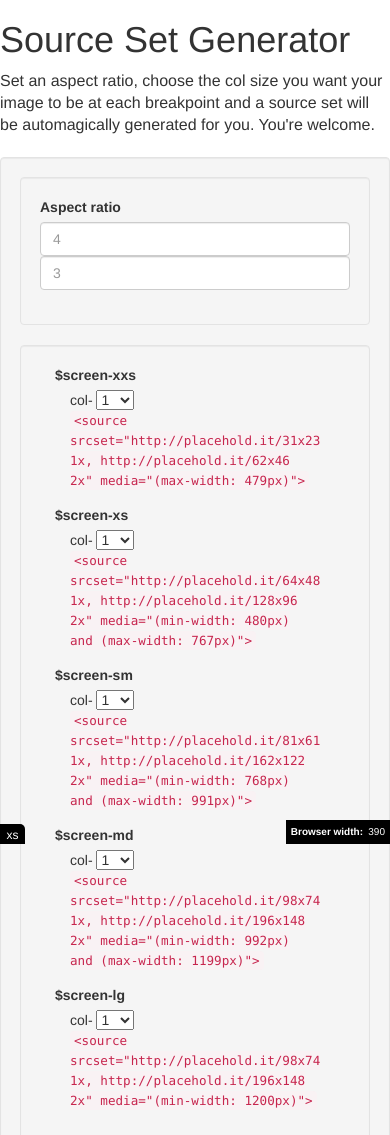
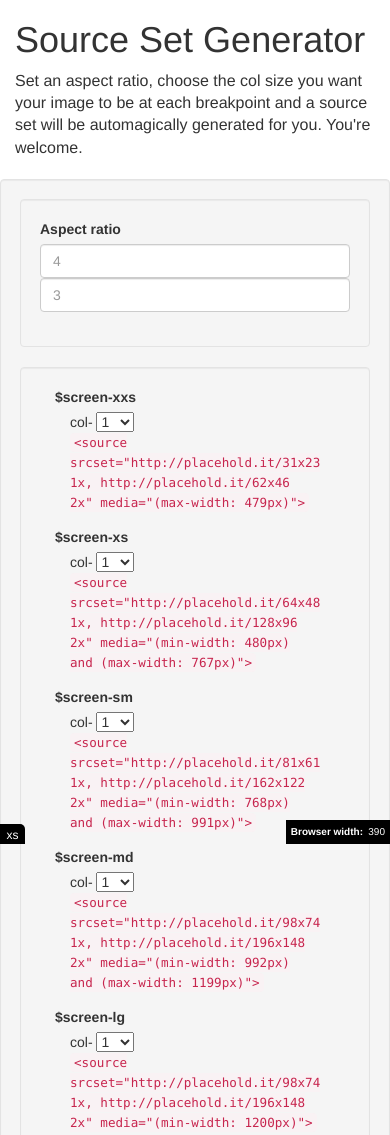
Before and after one commit to kalamuna/bootstrap-picture-srcset-generator, a website: page index.html in a window 390 px wide. Shown: the top 1135 px of the page. Drawn offline with Linux system fonts and the light colour scheme.

Commit message:
Fixing up layout

```diff
--- a/index.html
+++ b/index.html
@@ -10,10 +10,14 @@
   <body>
     <div class="source-set-generator container">
       <div class="row">
-        <h1>Source Set Generator</h1>
-        <p class="lead">
-          Set an aspect ratio, choose the col size you want your image to be at each breakpoint and a source set will be automagically generated for you. You're welcome.
-        </p>
+        <div class="col-xs-12">
+          <h1>Source Set Generator</h1>
+          <p class="lead">
+            Set an aspect ratio, choose the col size you want your image to be at each breakpoint and a source set will be automagically generated for you. You're welcome.
+          </p>
+        </div>
+      </div>
+      <div class="row">
         <form class="form-horizontal well clearfix">
 
           <div class="col-sm-12 well">
```
